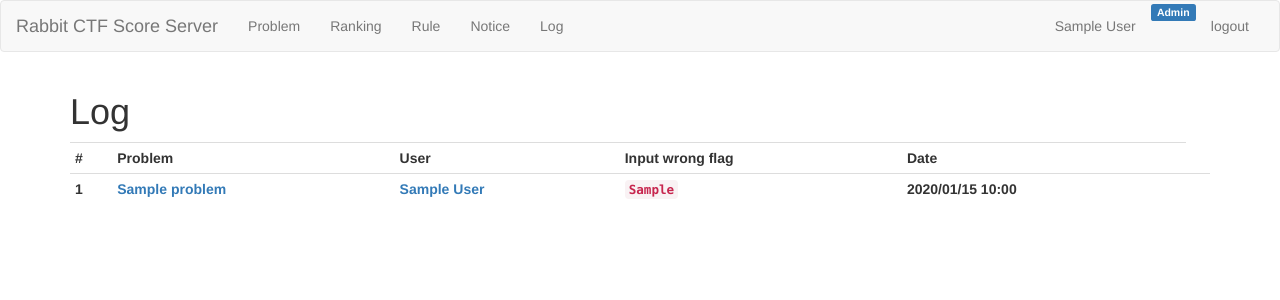
After one commit to jtwp470/rabbit_server, a Flask app: page /log in a window 1280 px wide. The commit adds this page. Shown: the top 300 px of the page. Run offline with Flask 2, Linux system fonts and the light colour scheme; the visitor is signed in with stand-in values (Sample User, id 1); tables that the repository leaves empty hold one stand-in row (values such as "Sample post"); lists and menus that the app fills with data are empty; some libraries are stand-ins or nearby versions.

Commit message:
refs #4 WAもDBに保存してAdminはログを見られるように close #4
ついでにテーブル構造を見やすく改行した

```diff
--- a/rabbit_server/templates/layout.html.jinja2
+++ b/rabbit_server/templates/layout.html.jinja2
@@ -41,6 +41,9 @@
             <li><a href="{{ url_for('view_ranking') }}">Ranking</a></li>
             <li><a href="{{ url_for('view_rule') }}">Rule</a></li>
             <li><a href="{{ url_for('view_notice') }}">Notice</a></li>
+            {% if is_admin %}
+              <li><a href="{{ url_for('view_log') }}">Log</a></li>
+            {% endif %}
           </ul>
           <!-- navber-right -->
           <ul class="nav navbar-nav navbar-right">
--- /dev/null
+++ b/rabbit_server/templates/log.html.jinja2
@@ -0,0 +1,18 @@
+{% extends "layout.html.jinja2" %}
+{% block body %}
+
+<h1>Log</h1>
+
+<table class="table table-condensed">
+  <tr><th>#</th><th>Problem</th><th>User</th><th>Input wrong flag</th><th>Date</th></tr>
+  {% for wa in wrong_answers %}
+    <tr>
+      <th>{{ loop.index }}</th>
+      <th><a href="{{ url_for('view_problem', id=wa[2].problem_id) }}">{{ wa[2].title }}</a></th>
+      <th><a href="{{ url_for('view_user', id=wa[1].id )}}">{{ wa[1].name }}<a></th>
+      <th><code>{{ wa[0].wa }}</code></th>
+      <th>{{ wa[0].date|datetimeformat }}<th>
+    </tr>
+  {% endfor %}
+</table>
+{% endblock %}
--- a/rabbit_server/views.py
+++ b/rabbit_server/views.py
@@ -3,7 +3,8 @@ from functools import wraps
 from flask import request, redirect, url_for, render_template, session, g, \
     flash, abort
 from rabbit_server import app, db
-from rabbit_server.models import UserInfo, ProblemTable, ScoreTable
+from rabbit_server.models import UserInfo, ProblemTable, ScoreTable, \
+    WrongAnswerTable
 from rabbit_server.forms import LoginForm
 
 
@@ -92,17 +93,19 @@ def top_problem():
             ScoreTable.user_id == session.get('id')).all()
     scores = [x[0] for x in scores]
     return render_template('problem_top.html.jinja2',
-                           problems=problems, scores=scores)
+                           problems=problems, scores=scores,
+                           is_admin=is_admin())
 
 
 @app.route('/problem/<id>', methods=["GET", "POST"])
 @login_required
 def view_problem(id):
+    session_id = session.get('id', -1)
     problem = db.session.query(ProblemTable).filter(
         ProblemTable.problem_id == id).first()
     score = db.session.query(ScoreTable).filter(
         ScoreTable.problem_id == id).filter(
-            ScoreTable.user_id == session.get('id')).filter(
+            ScoreTable.user_id == session_id).filter(
                 ScoreTable.solved == True).first()
     # FLAGの提出
     if request.method == "POST":
@@ -111,32 +114,41 @@ def view_problem(id):
             ProblemTable.flag == flag).first()
         if q is not None:
             q = db.session.query(ScoreTable).filter(
-                ScoreTable.user_id == int(session['id'])).filter(
-                    ScoreTable.problem_id == int(id)).first()
+                ScoreTable.user_id == session_id).filter(
+                    ScoreTable.problem_id == id).first()
             if q is None:
                 flash("Congrats!", "success")
                 # INSERT DB
-                score = ScoreTable(user_id=int(session['id']),
+                score = ScoreTable(user_id=session_id,
                                    problem_id=int(id),
                                    solved=True,
                                    solved_time=datetime.now())
                 db.session.add(score)
                 db.session.commit()
                 # 得点を更新
-                update_user = UserInfo.query.filter(UserInfo.id == int(session['id'])).first()
+                update_user = UserInfo.query.filter(
+                    UserInfo.id == session_id).first()
                 update_user.score += problem.point
                 db.session.add(update_user)
                 db.session.commit()
             else:
                 flash("Error: CANNOT re-submit flag that solved", "danger")
         else:
-            # TODO: Record invalid answer to db & views admin only.
+            # Record invalid answer
+            wrong_answer = WrongAnswerTable(
+                user_id=session_id,
+                problem_id=id,
+                wa=flag,
+                date=datetime.now())
+            db.session.add(wrong_answer)
+            db.session.commit()
             flash("Invalid your answer", "danger")
 
     # For GET request
     if problem:
         return render_template("problem/problem_view.html.jinja2",
-                               problem=problem, score=score, is_admin=is_admin())
+                               problem=problem, score=score,
+                               is_admin=is_admin())
     return redirect(url_for('start_page'))
 
 
@@ -178,7 +190,9 @@ def edit_problem(id):
         flash('Success update problem', 'success')
         return redirect(url_for('view_problem', id=problem.problem_id))
     elif problem:
-        return render_template("problem/edit.html.jinja2", problem=problem)
+        return render_template("problem/edit.html.jinja2",
+                               problem=problem,
+                               is_admin=is_admin())
     else:
         return abort(404)
 
@@ -186,17 +200,28 @@ def edit_problem(id):
 @app.route('/ranking')
 def view_ranking():
     users = db.session.query(UserInfo).order_by(UserInfo.score.desc()).all()
-    return render_template('ranking.html.jinja2', users=users)
+    return render_template('ranking.html.jinja2',
+                           users=users, is_admin=is_admin())
 
 
 @app.route('/rule')
 def view_rule():
-    return render_template('rule.html.jinja2')
+    return render_template('rule.html.jinja2', is_admin=is_admin())
 
 
 @app.route('/notice')
 def view_notice():
-    return render_template('notice.html.jinja2')
+    return render_template('notice.html.jinja2', is_admin=is_admin())
+
+
+@app.route('/log')
+@admin_only
+def view_log():
+    wrong_answers = db.session.query(
+        WrongAnswerTable, UserInfo, ProblemTable).join(UserInfo).join(
+            ProblemTable).all()
+    return render_template('log.html.jinja2',
+                           wrong_answers=wrong_answers, is_admin=is_admin())
 
 
 @app.route('/user/<id>')
@@ -204,11 +229,14 @@ def view_notice():
 def view_user(id):
     user = db.session.query(UserInfo).filter(UserInfo.id == id).first()
     # SELECT * FROM score JOIN problem WHERE user_id = id
-    solved = db.session.query(ScoreTable, ProblemTable).join(ProblemTable).filter(
-        ScoreTable.user_id == id).group_by(ProblemTable.problem_id).all()
+    solved = db.session.query(ScoreTable, ProblemTable).join(
+        ProblemTable).filter(ScoreTable.user_id == id).group_by(
+            ProblemTable.problem_id).all()
     if user:
         return render_template('user_info.html.jinja2',
-                               user=user, solved=solved, your_id=session['id'])
+                               user=user, solved=solved,
+                               your_id=session['id'],
+                               is_admin=is_admin())
     else:
         abort(404)
 
```
Also changed, not shown: rabbit_server/templates/user_info.html.jinja2 (+6 -2 lines).
